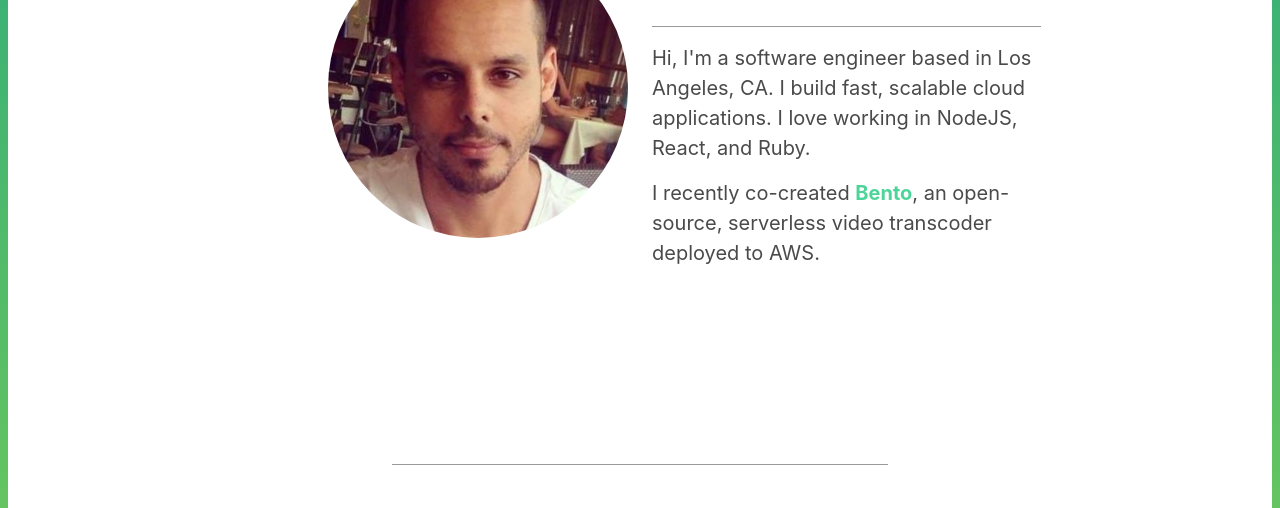
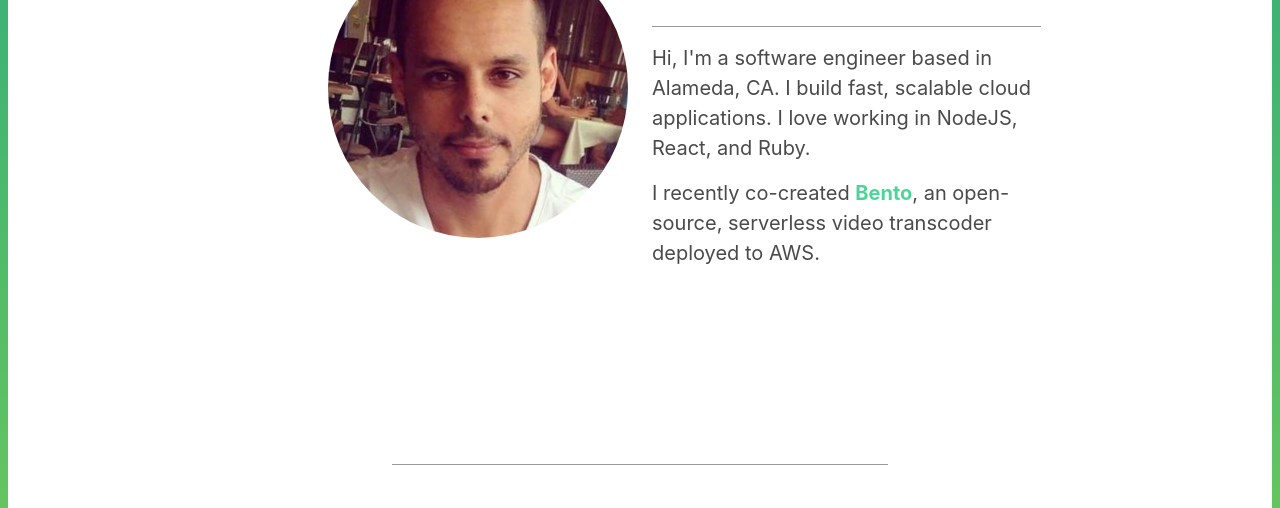
Before and after one commit to Uvacoder/port-maxhawkins, a plain HTML site: page index.html in a window 1280 px wide. Shown: the part 292-800 px from the top of the page. Drawn offline with nearby package versions, Linux system fonts and the light colour scheme.

Commit message:
update current city

```diff
--- a/index.html
+++ b/index.html
@@ -60,9 +60,9 @@
                 <hr />
                 <div id="intro-text">
                   <p class="is-size-5">
-                    Hi, I'm a software engineer based in Los Angeles, CA. I
-                    build fast, scalable cloud applications. I love working in
-                    NodeJS, React, and Ruby.
+                    Hi, I'm a software engineer based in Alameda, CA. I build
+                    fast, scalable cloud applications. I love working in NodeJS,
+                    React, and Ruby.
                   </p>
                   <p class="is-size-5">
                     I recently co-created <a href="#bento">Bento</a>, an
```
